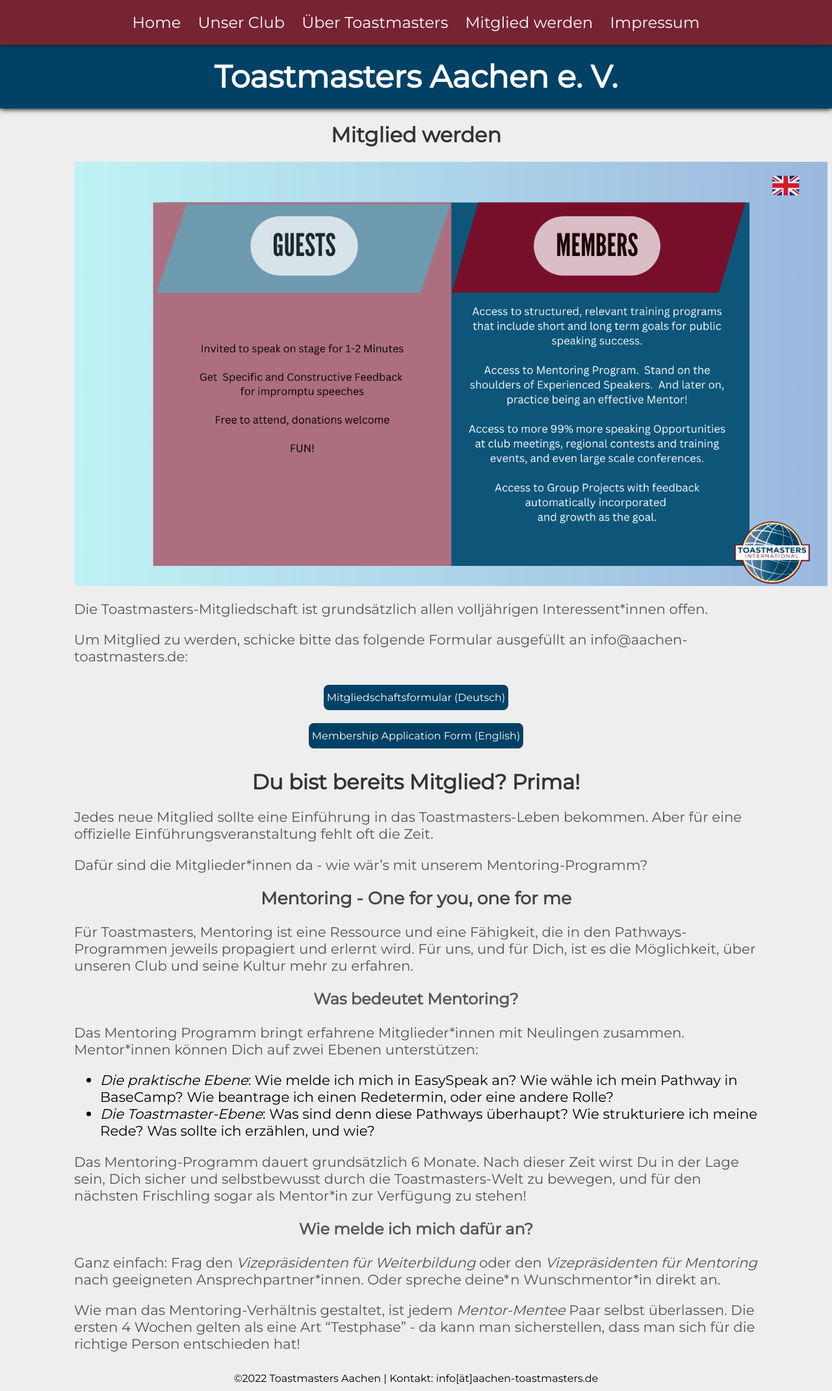
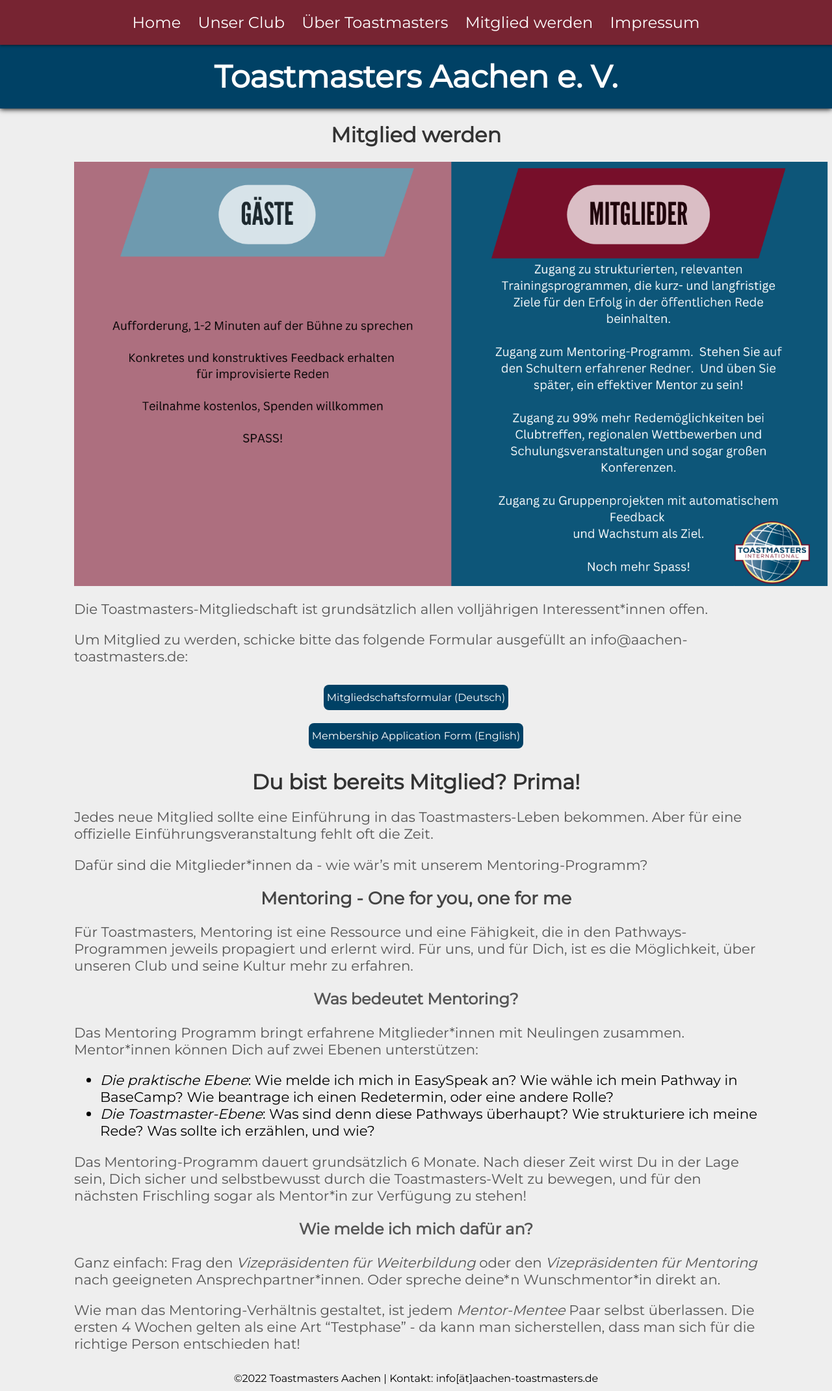
Before and after one commit to toastmasters-aachen/toastmasters-aachen.github.io, a Jekyll site: the page built from membership.md, in a window 1280 px wide. Shown: the whole page at 65% size. Built offline with Jekyll 4.4.1, drawn with Linux system fonts in a browser that asks for light colours.

Commit message:
german version

```diff
--- a/membership.md
+++ b/membership.md
@@ -4,7 +4,7 @@ layout: default
 
 # Mitglied werden
 
-<img src="/assets/images/members_vs_guests_v1.png" width="1160" style="display: block; margin-left: auto; margin-right: auto;">
+<img src="/assets/images/DE_members_vs_guests_v1.png" width="1160" style="display: block; margin-left: auto; margin-right: auto;">
 
 
 Die Toastmasters-Mitgliedschaft ist grundsätzlich allen volljährigen Interessent*innen offen.
```
